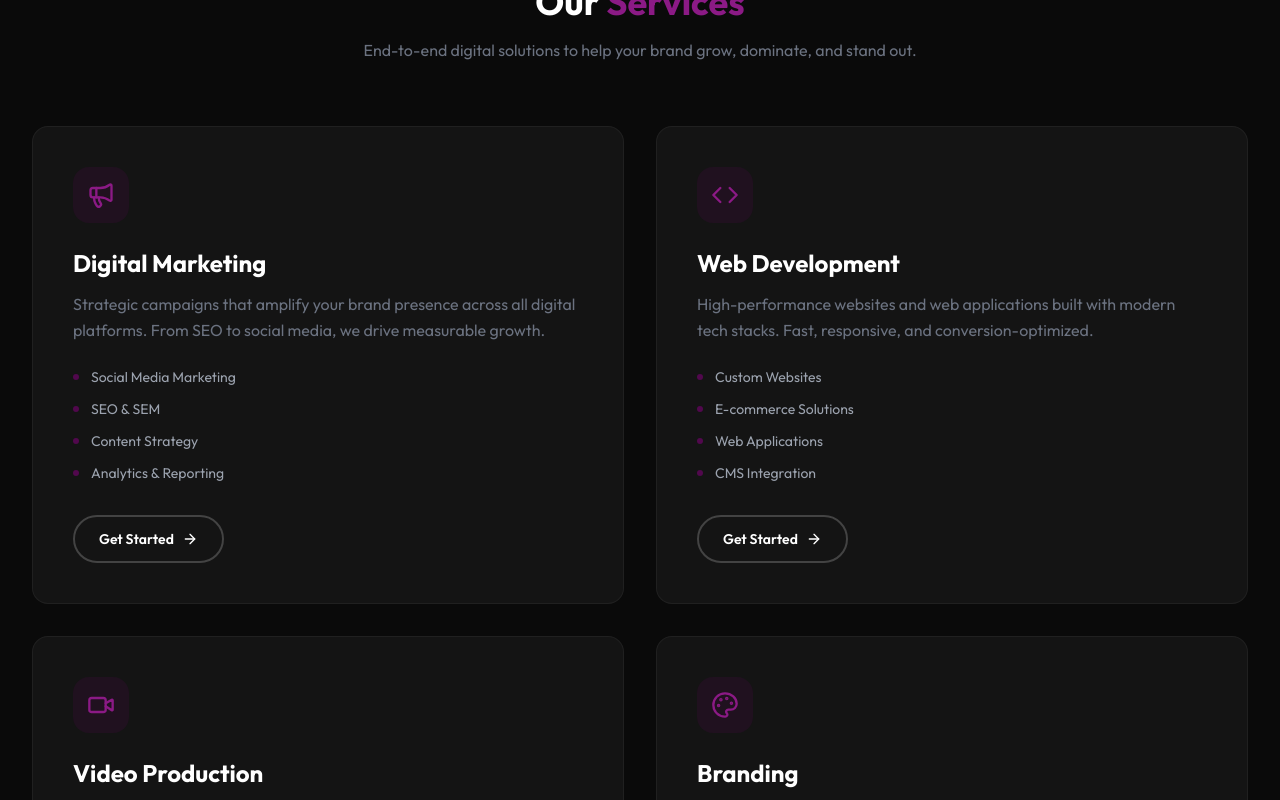
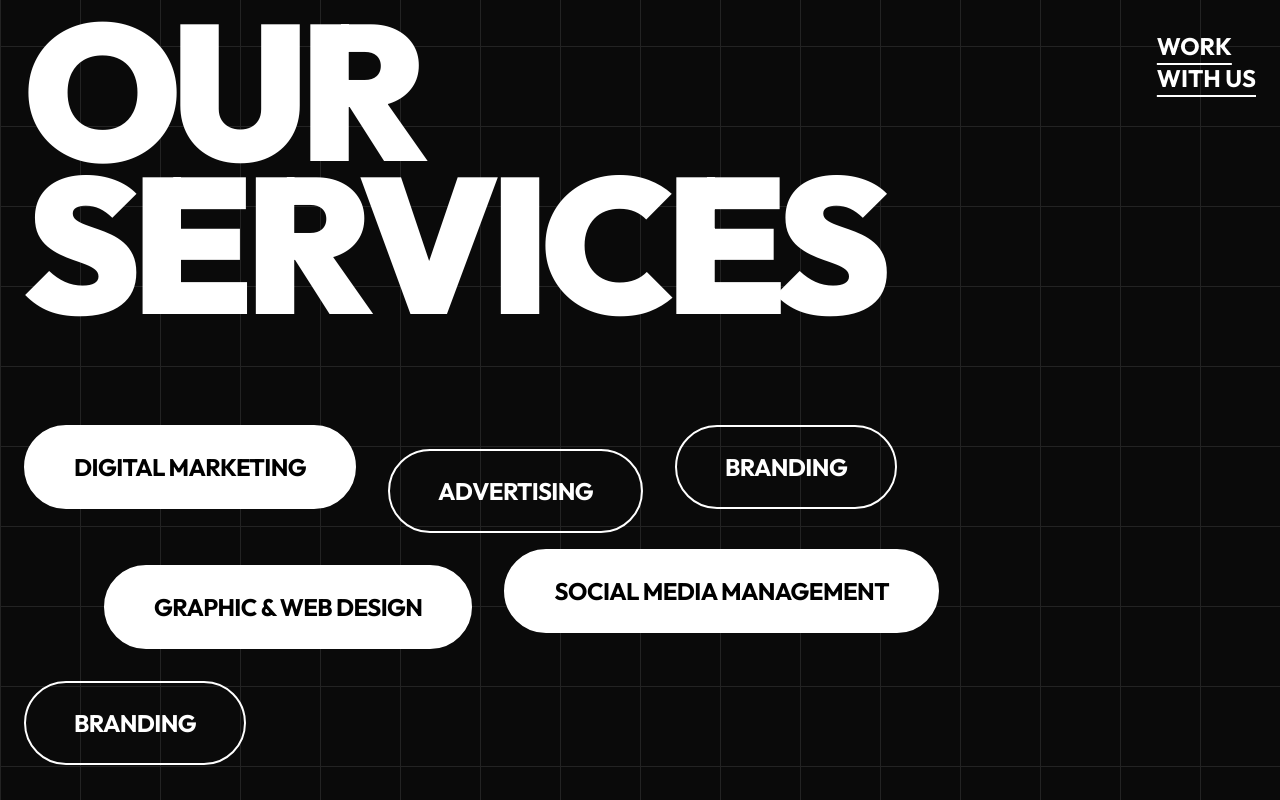
Before and after one commit to spectracreative/dotnet2, a React (Vite) app: page / in a window 1280 px wide. Shown: the part 3100-3900 px from the top of the page. Built offline with nearby package versions, Linux system fonts and the light colour scheme.

Commit message:
Redesign Services page with grid background and bold typography

```diff
--- a/src/pages/Services.jsx
+++ b/src/pages/Services.jsx
@@ -1,82 +1,97 @@
 import { motion } from 'framer-motion';
-import { Megaphone, Code, Video, Palette, ArrowRight } from 'lucide-react';
-import Button from '../components/common/Button';
+import { ArrowRight } from 'lucide-react';
+import { Link } from 'react-router-dom';
 
 const services = [
-    {
-        icon: Megaphone,
-        title: 'Digital Marketing',
-        desc: 'Strategic campaigns that amplify your brand presence across all digital platforms. From SEO to social media, we drive measurable growth.',
-        features: ['Social Media Marketing', 'SEO & SEM', 'Content Strategy', 'Analytics & Reporting'],
-    },
-    {
-        icon: Code,
-        title: 'Web Development',
-        desc: 'High-performance websites and web applications built with modern tech stacks. Fast, responsive, and conversion-optimized.',
-        features: ['Custom Websites', 'E-commerce Solutions', 'Web Applications', 'CMS Integration'],
-    },
-    {
-        icon: Video,
-        title: 'Video Production',
-        desc: 'Compelling video content that tells your brand story. From concept to post-production, we create visuals that captivate.',
-        features: ['Commercial Videos', 'Social Media Reels', 'Product Demos', 'Motion Graphics'],
-    },
-    {
-        icon: Palette,
-        title: 'Branding',
-        desc: 'Complete brand identity systems that make you unforgettable. Logos, guidelines, and visual assets that define who you are.',
-        features: ['Logo Design', 'Brand Guidelines', 'Visual Identity', 'Stationery Design'],
-    },
+    { title: 'DIGITAL MARKETING', variant: 'filled' },
+    { title: 'ADVERTISING', variant: 'outline' },
+    { title: 'BRANDING', variant: 'outline' },
+    { title: 'GRAPHIC & WEB DESIGN', variant: 'filled' },
+    { title: 'SOCIAL MEDIA MANAGEMENT', variant: 'filled' },
+    { title: 'BRANDING', variant: 'outline' },
 ];
 
 const Services = () => {
     return (
-        <div className="pt-24 pb-20">
-            <div className="container mx-auto px-4 md:px-8">
-                <motion.div
-                    initial={{ opacity: 0, y: 30 }}
-                    whileInView={{ opacity: 1, y: 0 }}
-                    viewport={{ once: false, amount: 0.2 }}
-                    transition={{ duration: 0.8 }}
-                    className="text-center mb-16"
-                >
-                    <h1 className="text-4xl font-bold text-white">Our <span className="text-[#8b1a85]">Services</span></h1>
-                    <p className="text-gray-500 max-w-xl mx-auto mt-4">End-to-end digital solutions to help your brand grow, dominate, and stand out.</p>
-                </motion.div>
+        <div className="relative min-h-screen bg-[#0a0a0a] overflow-hidden pt-32 pb-20">
+            {/* Grid Overlay */}
+            <div
+                className="absolute inset-0 opacity-10 pointer-events-none"
+                style={{
+                    backgroundImage: `
+                        linear-gradient(to right, #ffffff 1px, transparent 1px),
+                        linear-gradient(to bottom, #ffffff 1px, transparent 1px)
+                    `,
+                    backgroundSize: '80px 80px'
+                }}
+            ></div>
 
-                <div className="grid grid-cols-1 md:grid-cols-2 gap-8">
+            <div className="container mx-auto px-6 relative z-10">
+                <div className="flex flex-col md:flex-row justify-between items-start mb-20">
+                    <motion.div
+                        initial={{ opacity: 0, x: -50 }}
+                        whileInView={{ opacity: 1, x: 0 }}
+                        transition={{ duration: 0.8 }}
+                    >
+                        <h1 className="text-7xl md:text-[12rem] font-black leading-[0.8] tracking-tighter text-white">
+                            OUR <br /> SERVICES
+                        </h1>
+                    </motion.div>
+
+                    <motion.div
+                        initial={{ opacity: 0, y: 20 }}
+                        whileInView={{ opacity: 1, y: 0 }}
+                        transition={{ duration: 0.8, delay: 0.2 }}
+                        className="mt-8 md:mt-4 md:ml-10"
+                    >
+                        <Link
+                            to="/contact"
+                            className="text-xl md:text-2xl font-bold text-white underline underline-offset-8 decoration-2 hover:text-brand-primary transition-colors"
+                        >
+                            WORK <br /> WITH US
+                        </Link>
+                    </motion.div>
+                </div>
+
+                <div className="flex flex-wrap gap-4 md:gap-8 items-center max-w-6xl">
                     {services.map((service, i) => (
                         <motion.div
                             key={i}
-                            initial={{ opacity: 0, y: 30 }}
-                            whileInView={{ opacity: 1, y: 0 }}
-                            viewport={{ once: false }}
-                            transition={{ delay: i * 0.1 }}
-                            className="group p-8 md:p-10 rounded-2xl bg-[#141414] border border-white/5 hover:border-[#51084d]/50 transition-all duration-500 hover:bg-[#1a1a1a]"
+                            initial={{ opacity: 0, scale: 0.9, y: 20 }}
+                            whileInView={{ opacity: 1, scale: 1, y: 0 }}
+                            transition={{
+                                duration: 0.5,
+                                delay: i * 0.1,
+                                type: "spring",
+                                stiffness: 100
+                            }}
+                            whileHover={{ scale: 1.05, rotate: i % 2 === 0 ? 1 : -1 }}
+                            className={`
+                                px-8 py-4 md:px-12 md:py-6 rounded-full text-lg md:text-2xl font-bold tracking-tight cursor-default transition-all duration-300
+                                ${service.variant === 'filled'
+                                    ? 'bg-white text-black hover:bg-black hover:text-white border-2 border-white'
+                                    : 'border-2 border-white text-white hover:bg-white hover:text-black'}
+                                ${i === 1 ? 'mt-0 md:mt-12' : ''}
+                                ${i === 3 ? 'ml-0 md:ml-20' : ''}
+                                ${i === 4 ? 'mt-0 md:-mt-8' : ''}
+                            `}
                         >
-                            <div className="w-14 h-14 rounded-2xl bg-[#51084d]/20 flex items-center justify-center mb-6 group-hover:bg-[#51084d]/30 transition-colors">
-                                <service.icon size={28} className="text-[#8b1a85]" />
-                            </div>
-                            <h3 className="text-2xl font-bold text-white mb-3">{service.title}</h3>
-                            <p className="text-gray-500 mb-6 leading-relaxed">{service.desc}</p>
-                            <ul className="space-y-3 mb-8">
-                                {service.features.map((feat, idx) => (
-                                    <li key={idx} className="flex items-center gap-3 text-gray-400">
-                                        <div className="w-1.5 h-1.5 rounded-full bg-[#51084d]" />
-                                        <span className="text-sm">{feat}</span>
-                                    </li>
-                                ))}
-                            </ul>
-                            <Button
-                                variant="outline"
-                                className="text-sm py-2.5 px-5"
-                                onClick={() => window.location.href = '#contact'}
-                            >
-                                Get Started <ArrowRight size={16} />
-                            </Button>
+                            {service.title}
                         </motion.div>
                     ))}
                 </div>
+
+                <motion.div
+                    initial={{ opacity: 0 }}
+                    whileInView={{ opacity: 1 }}
+                    transition={{ delay: 1 }}
+                    className="mt-32 border-t border-white/10 pt-10"
+                >
+                    <p className="text-gray-500 text-lg max-w-2xl">
+                        We don't just provide services; we craft digital experiences that resonate and drive results.
+                        Every pixel, every strategy, every line of code is intentional.
+                    </p>
+                </motion.div>
             </div>
         </div>
     );
```
